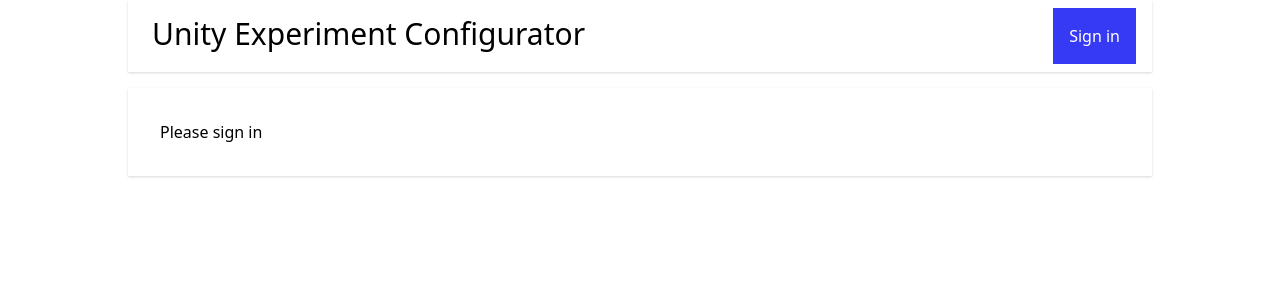
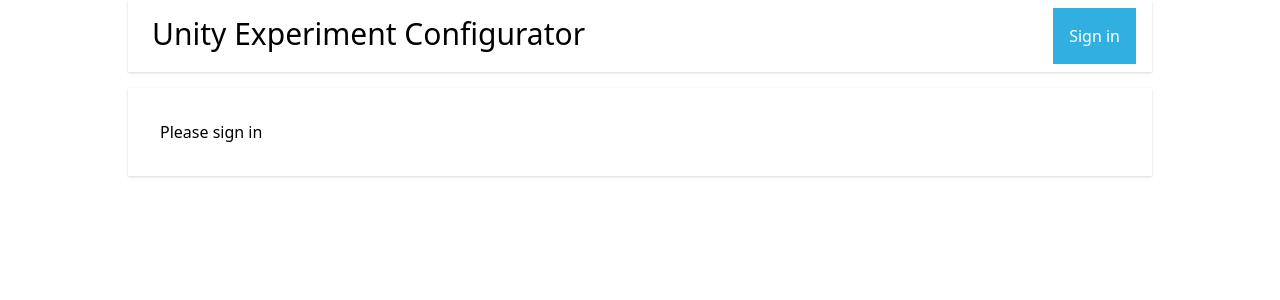
Before and after one commit to unity-experiment-configurator/configurator, a Next.js app: page /admin/1 in a window 1280 px wide. Shown: the top 300 px of the page. Built offline with nearby package versions, Linux system fonts and the light colour scheme; no server answers.

Commit message:
colour scheme

```diff
--- a/components/ExperimentTypes/TwoTablesWithDistractors.tsx
+++ b/components/ExperimentTypes/TwoTablesWithDistractors.tsx
@@ -1,12 +1,6 @@
 import { useFormik } from "formik";
 import * as Yup from "yup";
-import {
-  Button,
-  FormItem,
-  Label,
-  Select,
-  RangeInput,
-} from "../FormControls";
+import { Button, FormItem, Label, Select, RangeInput } from "../FormControls";
 import chroma from "chroma-js";
 
 const TwoTablesWithDistractors = ({
@@ -18,34 +12,33 @@
   submitText?: string;
   options: any;
 }) => {
-
   type Option = { label: string; value: string; color?: string };
 
   const colors: Option[] = [
     {
       label: "Red",
       value: "red",
-      color: "#ff0000",
+      color: "#E55353",
     },
     {
       label: "Orange",
       value: "orange",
-      color: "#fca503",
+      color: "#F79437",
     },
     {
       label: "Yellow",
       value: "yellow",
-      color: "#e3d400",
+      color: "#FCC244",
     },
     {
       label: "Green",
       value: "green",
-      color: "#00ff00",
+      color: "#76C161",
     },
     {
       label: "Blue",
       value: "blue",
-      color: "#0000ff",
+      color: "#31AFE1",
     },
   ];
 
@@ -80,7 +73,7 @@
     {
       label: "Boop",
       value: "boop",
-    }
+    },
   ];
 
   const targetSounds: Option[] = [
@@ -91,7 +84,7 @@
     {
       label: "Boop",
       value: "boop",
-    }
+    },
   ];
 
   const globalSound = options?.globalSound || globalSounds[0].value;
@@ -105,8 +98,7 @@
   const distractorModels = options?.distractorModels || [primitives[0].value];
 
   const validationSchema = Yup.object({
-    distractorCount: Yup.string()
-      .required("Please enter a value"),
+    distractorCount: Yup.string().required("Please enter a value"),
   });
 
   const formik = useFormik({
@@ -128,15 +120,15 @@
     },
   });
 
-  const dot = (color = '#ccc') => ({
-    alignItems: 'center',
-    display: 'flex',
+  const dot = (color = "#ccc") => ({
+    alignItems: "center",
+    display: "flex",
 
-    ':before': {
+    ":before": {
       backgroundColor: color,
       borderRadius: 10,
       content: '" "',
-      display: 'block',
+      display: "block",
       marginRight: 8,
       height: 10,
       width: 10,
@@ -144,7 +136,7 @@
   });
 
   const singleColourStyles = {
-    control: styles => ({ ...styles, backgroundColor: 'white' }),
+    control: (styles) => ({ ...styles, backgroundColor: "white" }),
     option: (styles, { data, isDisabled, isFocused, isSelected }) => {
       const color = chroma(data.color);
       return {
@@ -157,28 +149,28 @@
           ? color.alpha(0.1).css()
           : null,
         color: isDisabled
-          ? '#ccc'
+          ? "#ccc"
           : isSelected
-          ? chroma.contrast(color, 'white') > 2
-            ? 'white'
-            : 'black'
+          ? chroma.contrast(color, "white") > 2
+            ? "white"
+            : "black"
           : data.color,
-        cursor: isDisabled ? 'not-allowed' : 'default',
+        cursor: isDisabled ? "not-allowed" : "default",
 
-        ':active': {
-          ...styles[':active'],
+        ":active": {
+          ...styles[":active"],
           backgroundColor:
             !isDisabled && (isSelected ? data.color : color.alpha(0.3).css()),
         },
       };
     },
-    input: styles => ({ ...styles, ...dot() }),
-    placeholder: styles => ({ ...styles, ...dot() }),
+    input: (styles) => ({ ...styles, ...dot() }),
+    placeholder: (styles) => ({ ...styles, ...dot() }),
     singleValue: (styles, { data }) => ({ ...styles, ...dot(data.color) }),
   };
 
   const multiColourStyles = {
-    control: styles => ({ ...styles, backgroundColor: 'white' }),
+    control: (styles) => ({ ...styles, backgroundColor: "white" }),
     option: (styles, { data, isDisabled, isFocused, isSelected }) => {
       const color = chroma(data.color);
       return {
@@ -191,16 +183,16 @@
           ? color.alpha(0.1).css()
           : null,
         color: isDisabled
-          ? '#ccc'
+          ? "#ccc"
           : isSelected
-          ? chroma.contrast(color, 'white') > 2
-            ? 'white'
-            : 'black'
+          ? chroma.contrast(color, "white") > 2
+            ? "white"
+            : "black"
           : data.color,
-        cursor: isDisabled ? 'not-allowed' : 'default',
+        cursor: isDisabled ? "not-allowed" : "default",
 
-        ':active': {
-          ...styles[':active'],
+        ":active": {
+          ...styles[":active"],
           backgroundColor:
             !isDisabled && (isSelected ? data.color : color.alpha(0.3).css()),
         },
@@ -220,9 +212,9 @@
     multiValueRemove: (styles, { data }) => ({
       ...styles,
       color: data.color,
-      ':hover': {
+      ":hover": {
         backgroundColor: data.color,
-        color: 'white',
+        color: "white",
       },
     }),
   };
@@ -234,11 +226,7 @@
     >
       <FormItem>
         <Label value="Global Sound" />
-        <Select
-          name="globalSound"
-          options={globalSounds}
-          form={formik}
-        />
+        <Select name="globalSound" options={globalSounds} form={formik} />
       </FormItem>
 
       <FormItem>
@@ -266,20 +254,12 @@
 
       <FormItem>
         <Label value="Target Model" />
-        <Select
-          name="targetModel"
-          form={formik}
-          options={primitives}
-        />
+        <Select name="targetModel" form={formik} options={primitives} />
       </FormItem>
 
       <FormItem>
         <Label value="Target Sound" />
-        <Select
-          name="targetSound"
-          options={targetSounds}
-          form={formik}
-        />
+        <Select name="targetSound" options={targetSounds} form={formik} />
       </FormItem>
 
       <FormItem>
@@ -309,19 +289,30 @@
 
       <FormItem>
         <Label value="Distractor Colours" />
-        <Select name="distractorColors" isMulti closeMenuOnSelect={false} form={formik} options={colors} menuPlacement="top" styles={multiColourStyles} />
+        <Select
+          name="distractorColors"
+          isMulti
+          closeMenuOnSelect={false}
+          form={formik}
+          options={colors}
+          menuPlacement="top"
+          styles={multiColourStyles}
+        />
       </FormItem>
 
       <FormItem>
         <Label value="Distractor Models" />
-        <Select name="distractorModels" isMulti closeMenuOnSelect={false} form={formik} options={primitives} menuPlacement="top" />
+        <Select
+          name="distractorModels"
+          isMulti
+          closeMenuOnSelect={false}
+          form={formik}
+          options={primitives}
+          menuPlacement="top"
+        />
       </FormItem>
 
-      <Button
-        text={submitText}
-        type="submit"
-        classes="md:mt-4 float-right"
-      />
+      <Button text={submitText} type="submit" classes="md:mt-4 float-right" />
     </form>
   );
 };
--- a/tailwind.config.js
+++ b/tailwind.config.js
@@ -18,40 +18,41 @@
 
       // blue
       primary: {
-        50: '#F5F5FE',
-        100: '#EBEBFE',
-        200: '#CDCEFC',
-        300: '#AFB0FB',
-        400: '#7375F7',
-        500: '#373AF4',
-        600: '#3234DC',
-        700: '#212392',
-        800: '#191A6E',
-        900: '#111149',
+        50: '#F9FDFE',
+        100: '#E3F4FB',
+        200: '#B7E3F4',
+        300: '#8AD2EE',
+        400: '#5EC0E7',
+        500: '#31AFE1',
+        600: '#1C93C3',
+        700: '#167296',
+        800: '#0F506A',
+        900: '#092E3D'
       },
-      // pink
+      // purple
       secondary: {
-        50: '#FDF3F9',
-        100: '#FBE7F4',
-        200: '#F5C2E3',
-        300: '#EF9DD3',
-        400: '#E354B1',
-        500: '#D70B90',
-        600: '#C20A82',
-        700: '#810756',
-        800: '#610541',
-        900: '#41032B',
+        50: '#F7F0F7',
+        100: '#EEDFEE',
+        200: '#DCBDDD',
+        300: '#CA9CCB',
+        400: '#B97ABA',
+        500: '#A759A8',
+        600: '#864787',
+        700: '#653566',
+        800: '#442444',
+        900: '#231223'
       },
       orange: {
-        100: '#FFF8F3',
-        200: '#FFDBC5',
-        300: '#FFC5A3',
-        400: '#FF9A5D',
-        500: '#FF6F18',
-        600: '#E66416',
-        700: '#99430E',
-        800: '#73320B',
-        900: '#4D2107',
+        50: '#FFFFFF',
+        100: '#FFFDFB',
+        200: '#FDE3CA',
+        300: '#FBC899',
+        400: '#F9AE68',
+        500: '#F79437',
+        600: '#F17A0A',
+        700: '#C06108',
+        800: '#8F4806',
+        900: '#5E3004'
       },
       gray: {
         100: '#f7fafc',
@@ -65,37 +66,40 @@
         900: '#1a202c',
       },
       red: {
-        100: '#fff5f5',
-        200: '#fed7d7',
-        300: '#feb2b2',
-        400: '#fc8181',
-        500: '#f56565',
-        600: '#e53e3e',
-        700: '#c53030',
-        800: '#9b2c2c',
-        900: '#742a2a',
+        50: '#FFFFFF',
+        100: '#FFFFFF',
+        200: '#F9D8D8',
+        300: '#F2ACAC',
+        400: '#EC7F7F',
+        500: '#E55353',
+        600: '#DE2727',
+        700: '#B61C1C',
+        800: '#8A1515',
+        900: '#5E0E0E'
       },
       yellow: {
-        100: '#fffff0',
-        200: '#fefcbf',
-        300: '#faf089',
-        400: '#f6e05e',
-        500: '#ecc94b',
-        600: '#d69e2e',
-        700: '#b7791f',
-        800: '#975a16',
-        900: '#744210',
+        50: '#FFFFFF',
+        100: '#FFFFFF',
+        200: '#FEF3DB',
+        300: '#FEE3A8',
+        400: '#FDD276',
+        500: '#FCC244',
+        600: '#FBB212',
+        700: '#D79403',
+        800: '#A47103',
+        900: '#724F02'
       },
       green: {
-        100: '#f0fff4',
-        200: '#c6f6d5',
-        300: '#9ae6b4',
-        400: '#68d391',
-        500: '#48bb78',
-        600: '#38a169',
-        700: '#2f855a',
-        800: '#276749',
-        900: '#22543d',
+        50: '#FFFFFF',
+        100: '#F5FAF4',
+        200: '#D5ECCF',
+        300: '#B6DEAA',
+        400: '#96CF86',
+        500: '#76C161',
+        600: '#5AAC43',
+        700: '#478735',
+        800: '#346227',
+        900: '#203E18'
       },
       teal: {
         50: '#F2FBFA',
@@ -110,16 +114,16 @@
         900: '#00322F',
       },
       blue: {
-        50: '#F5F5FE',
-        100: '#EBEBFE',
-        200: '#CDCEFC',
-        300: '#AFB0FB',
-        400: '#7375F7',
-        500: '#373AF4',
-        600: '#3234DC',
-        700: '#212392',
-        800: '#191A6E',
-        900: '#111149',
+        50: '#F9FDFE',
+        100: '#E3F4FB',
+        200: '#B7E3F4',
+        300: '#8AD2EE',
+        400: '#5EC0E7',
+        500: '#31AFE1',
+        600: '#1C93C3',
+        700: '#167296',
+        800: '#0F506A',
+        900: '#092E3D'
       },
       indigo: {
         100: '#ebf4ff',
@@ -133,15 +137,16 @@
         900: '#3c366b',
       },
       purple: {
-        100: '#faf5ff',
-        200: '#e9d8fd',
-        300: '#d6bcfa',
-        400: '#b794f4',
-        500: '#9f7aea',
-        600: '#805ad5',
-        700: '#6b46c1',
-        800: '#553c9a',
-        900: '#44337a',
+        50: '#F7F0F7',
+        100: '#EEDFEE',
+        200: '#DCBDDD',
+        300: '#CA9CCB',
+        400: '#B97ABA',
+        500: '#A759A8',
+        600: '#864787',
+        700: '#653566',
+        800: '#442444',
+        900: '#231223'
       },
       pink: {
         50: '#FFF6EC',
```
